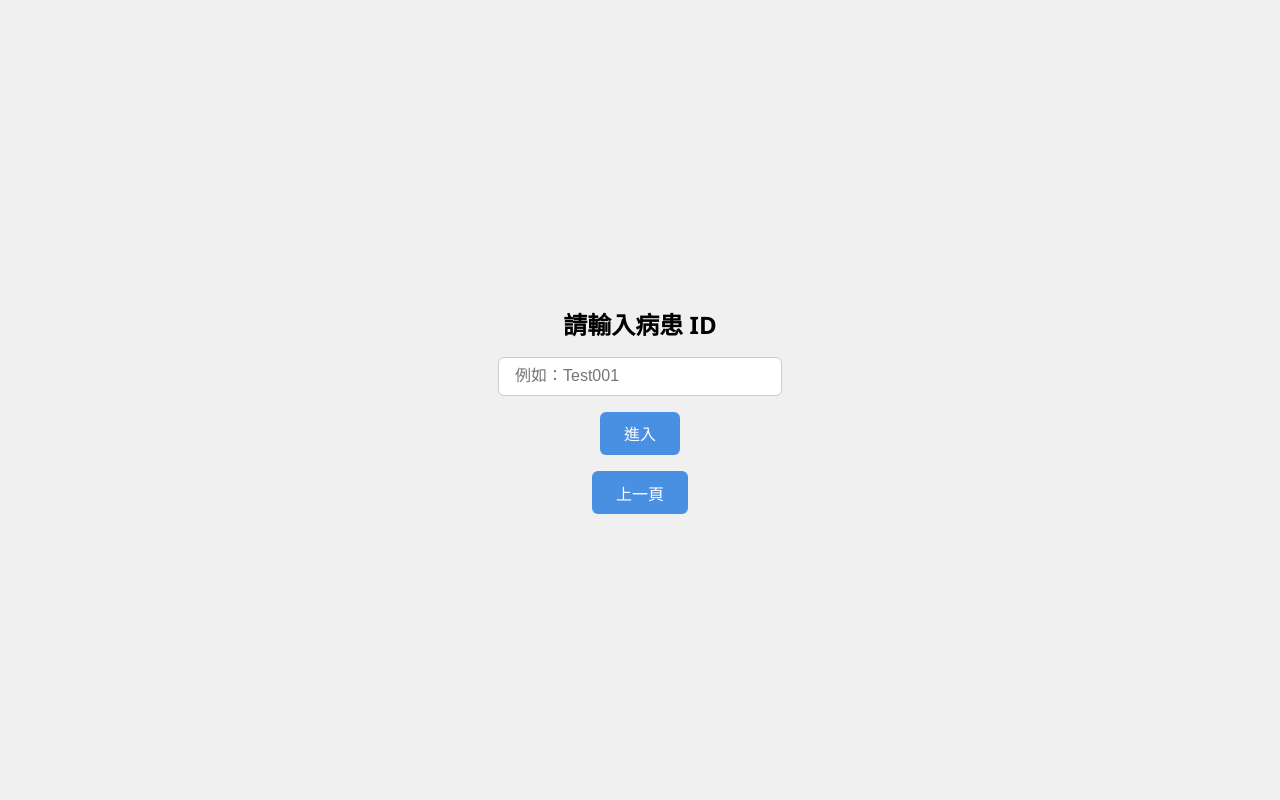
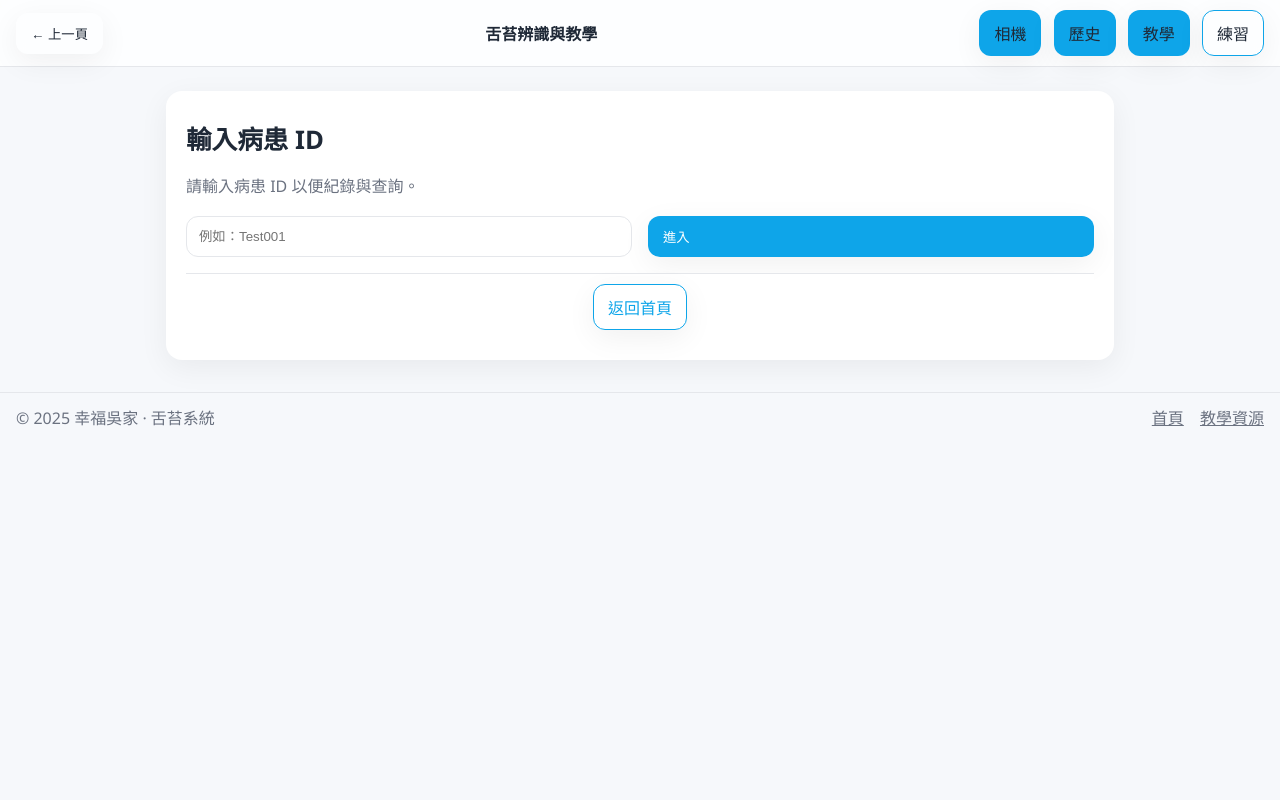
Before and after one commit to yingmaowu/camera_test, a Flask app: page /id in a window 1280 px wide. Run offline with Flask 3, Linux system fonts and the light colour scheme; some libraries are stand-ins or nearby versions.

Commit message:
Update id.html

```diff
--- a/templates/id.html
+++ b/templates/id.html
@@ -1,40 +1,37 @@
-<!DOCTYPE html>
-<html lang="zh-Hant">
-<head>
-  <meta charset="UTF-8" />
-  <title>輸入病患 ID</title>
-  <meta name="viewport" content="width=device-width, initial-scale=1.0" />
-  <script src="https://cdn.jsdelivr.net/npm/sweetalert2@11"></script>
-  <style>
-    body { display: flex; flex-direction: column; align-items: center; justify-content: center; height: 100vh; background: #f0f0f0; font-family: "Segoe UI", sans-serif; margin: 0; }
-    h2 { margin-bottom: 1rem; }
-    input { padding: 0.6rem 1rem; font-size: 1rem; width: 250px; border: 1px solid #ccc; border-radius: 6px; }
-    button { padding: 0.6rem 1.5rem; font-size: 1rem; margin-top: 1rem; background-color: #4a90e2; color: white; border: none; border-radius: 6px; cursor: pointer; }
-    button:hover { background-color: #357ABD; }
-  </style>
-</head>
-<body>
-  <h2>請輸入病患 ID</h2>
-  <input id="idInput" placeholder="例如：Test001" />
-  <button id="nextBtn">進入</button>
-  <button onclick="history.back()">上一頁</button>
+{% extends "base.html" %}
+{% block title %}輸入病患 ID{% endblock %}
+{% block content %}
+<div class="card">
+  <h1>輸入病患 ID</h1>
+  <p class="muted">請輸入病患 ID 以便紀錄與查詢。</p>
 
+  <form id="idForm" class="grid grid-2" style="margin-top:12px">
+    <input class="input" id="idInput" name="patient" placeholder="例如：Test001" required>
+    <button class="btn" type="submit">進入</button>
+  </form>
+
+  <div class="sticky-actions center" style="margin-top:16px">
+    <a class="btn btn-outline" href="{{ url_for('home') }}">返回首頁</a>
+  </div>
+</div>
+{% endblock %}
+
+{% block scripts %}
 <script>
+  // 從查詢參數取得 next（預設 index）
   const urlParams = new URLSearchParams(window.location.search);
   const nextPage = urlParams.get("next") || "index";
 
-    document.getElementById("nextBtn").addEventListener("click", () => {
+  document.getElementById("idForm").addEventListener("submit", (e) => {
+    e.preventDefault();
     const id = document.getElementById("idInput").value.trim();
-      if (!id) {
-        Swal.fire("⚠️ 請輸入病患 ID");
-        return;
+    if(!id){
+      return Swal.fire("⚠️ 請輸入病患 ID");
     }
-      if (nextPage === "history") {
-        window.location.href = `/history?patient=${encodeURIComponent(id)}`;
-      } else {
-        window.location.href = `/index?patient=${encodeURIComponent(id)}`;
-      }
+    const dest = (nextPage === "history")
+      ? `/history?patient=${encodeURIComponent(id)}`
+      : `/index?patient=${encodeURIComponent(id)}`;
+    window.location.href = dest;
   });
 </script>
-</body>
-</html>
+{% endblock %}
```
Lines whose indentation alone changed are shown as unchanged.
